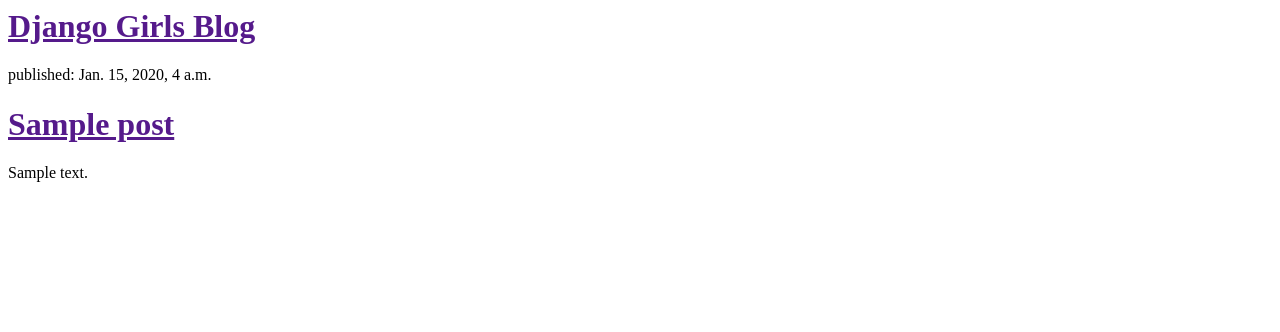
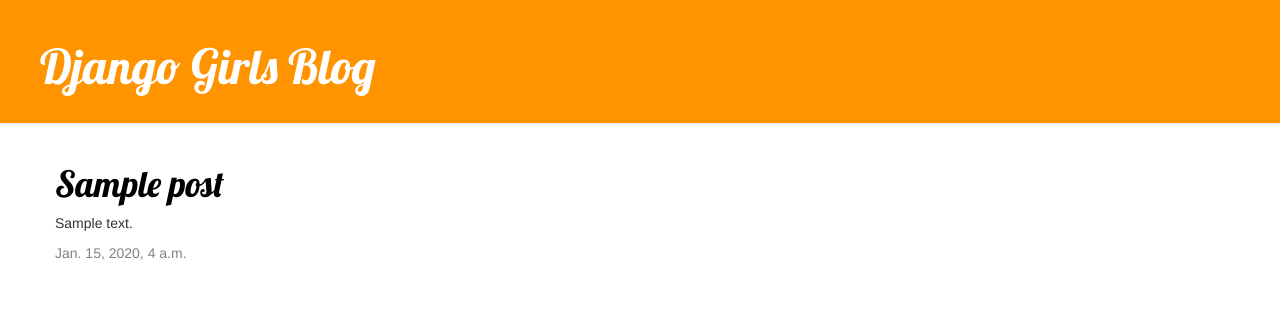
Before and after one commit to klu4156/first-blog, a Django app: template blog/templates/blog/post_list.html in a window 1280 px wide. Shown: the top 332 px of the page. Run offline with Django 3.2, Linux system fonts and the light colour scheme; the template is opened without the code that fills it: values that come from a table or form of the project are taken from there, others are empty; tables that the repository leaves empty hold one stand-in row (values such as "Sample post"); some libraries are stand-ins or nearby versions.

Commit message:
View and template for detailed blog post

```diff
--- /dev/null
+++ b/blog/static/css/blog.css
@@ -0,0 +1,51 @@
+h1 a{
+	color: #6a006a;
+	font-family: 'Lobster';
+}
+
+.page-header {
+    background-color: #ff9400;
+    margin-top: 0;
+    padding: 20px 20px 20px 40px;
+}
+
+.page-header h1, .page-header h1 a, .page-header h1 a:visited, .page-header h1 a:active {
+    color: #ffffff;
+    font-size: 36pt;
+    text-decoration: none;
+}
+
+.content {
+    margin-left: 40px;
+}
+
+h1, h2, h3, h4 {
+    font-family: 'Lobster', cursive;
+}
+
+.date {
+    color: #828282;
+}
+
+.save {
+    float: right;
+}
+
+.post-form textarea, .post-form input {
+    width: 100%;
+}
+
+.top-menu, .top-menu:hover, .top-menu:visited {
+    color: #ffffff;
+    float: right;
+    font-size: 26pt;
+    margin-right: 20px;
+}
+
+.post {
+    margin-bottom: 70px;
+}
+
+.post h1 a, .post h1 a:visited {
+    color: #000000;
+}
--- /dev/null
+++ b/blog/templates/blog/base.html
@@ -0,0 +1,25 @@
+{% load staticfiles %}
+<html>
+	<head>
+		<link rel="stylesheet" href="//maxcdn.bootstrapcdn.com/bootstrap/3.2.0/css/bootstrap.min.css">
+		<link rel="stylesheet" href="//maxcdn.bootstrapcdn.com/bootstrap/3.2.0/css/bootstrap-theme.min.css">
+		<link href="//fonts.googleapis.com/css?family=Lobster&subset=latin,latin-ext" rel="stylesheet" type="text/css">
+		<link rel="stylesheet" href="{%static 'css/blog.css' %}">
+		<title>Katie's blog</title>
+		<!--maybe use materialize if you're going to continue this-->
+	</head>
+	<body>
+		<div class="page-header">
+			<h1><a href="/">Django Girls Blog</a></h1>
+		</div>
+
+		<div class="content container">
+			<div class="row">
+				<div class="col-md-8">
+				{% block content %}
+				{% endblock %}
+				</div>
+			</div>
+		</div>
+	</body>
+<html>
--- a/blog/templates/blog/post_list.html
+++ b/blog/templates/blog/post_list.html
@@ -1,18 +1,23 @@
-<html>
-	<head>
-		<title>Katie's blog</title>
-	</head>
-	<body>
-		<div>
-			<h1><a href="">Django Girls Blog</a></h1>
-		<div>
+{% extends 'blog/base.html' %}
+<!--oh wait I literally don't need html, header, or body tags since they're already in base.html
+that's nice-->
 
-		{% for post in posts %}
-			<div>
-				<p>published: {{post.published_date}}</p>
-				<h1><a href="">{{post.title}}</a></h1>
-				<p>{{post.text|linebreaksbr}}</p>
+	{% block content %}
+	{% for post in posts %}
+		<div class="post">
+			<h1><a href="{% url 'post_detail' pk=post.pk %}">{{post.title}}</a></h1>
+			<p>{{post.text|linebreaksbr}}</p>
+			<div class="date">
+				{{post.published_date}}
 			</div>
-		{% endfor %}
-	</body>
-<html>
+		</div>
+	{% endfor %}
+	{% endblock %}
+
+<!-- bracket/percent sign notation means Django template tags
+blog.views.post_detail is path to post_detail view
+blog = application name (directory)
+views = name from views.py file
+post_detail = name of view
+pk = primary key (unique name for each record in database), not specified in Post model so created by default
+accessed by post.pk (like post.author, post.title, etc)
--- a/blog/urls.py
+++ b/blog/urls.py
@@ -2,9 +2,15 @@
 from . import views
 
 urlpatterns = [
-	url(r'^$', views.post_list, name='post_list')
+	url(r'^$', views.post_list, name='post_list'),
+	url(r'^post/(?P<pk>\d+)/$', views.post_detail, name='post_detail'),
 ]
 #assign post_list view to ^$ url, only empty string will match
 #http://127.0.0.1:8000 is not part of url in django url resolves
 #views.post_list is location for above url
 #name = 'post_list' sets name used to identify view, does not need to be same name
+
+#second: post/ - first word after beginning is post
+#middle part passes pk to views as a variable
+#d+ means at least one digit
+#/$ means slash and end of url
```
Also changed, not shown: blog/templates/blog/post_detail.html (added, +13 -0 lines), blog/views.py (+7 -1 lines).
